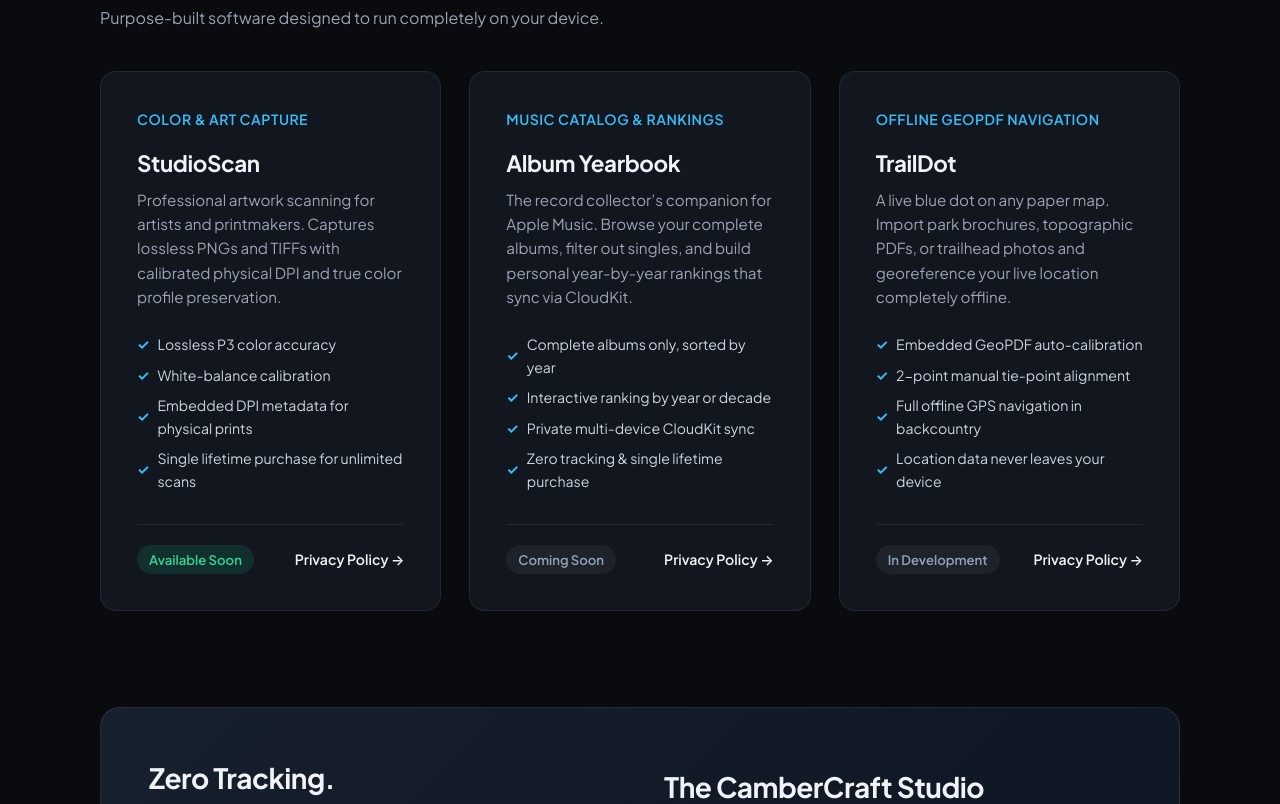
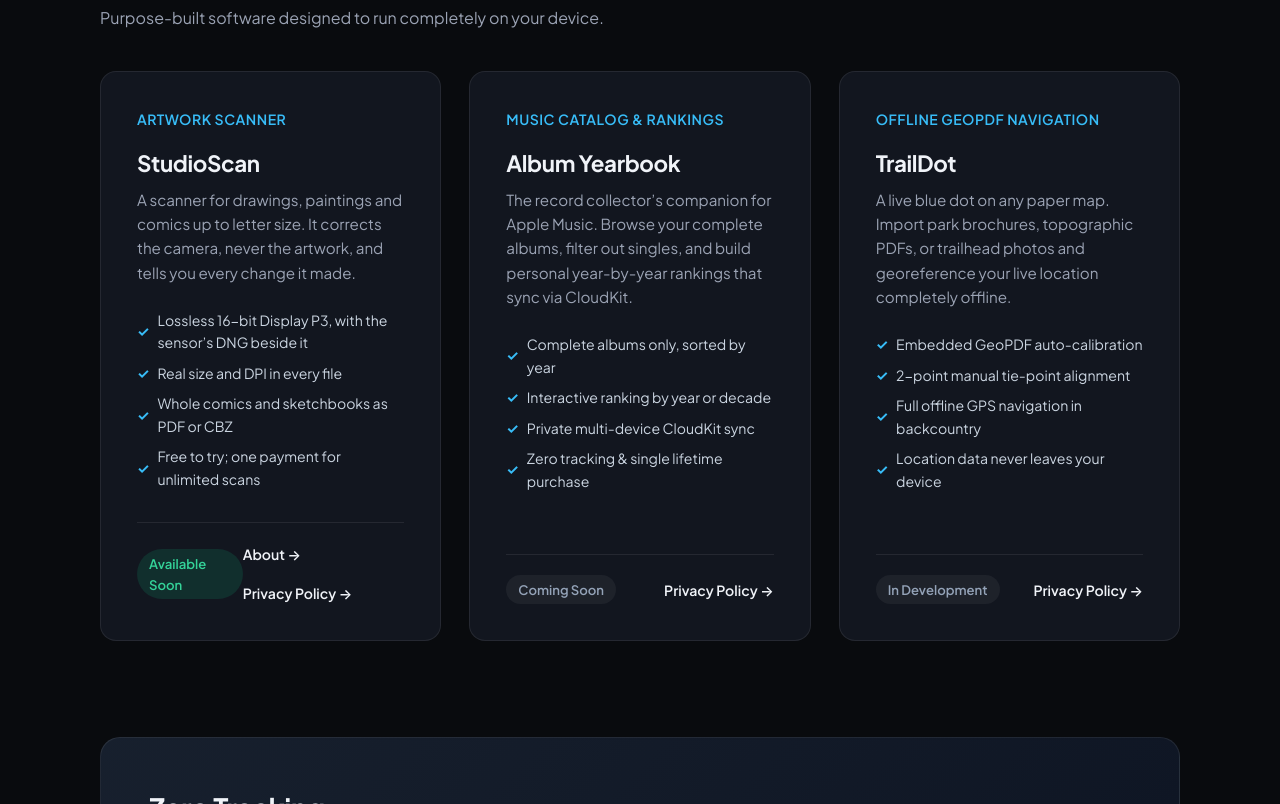
Before and after one commit to mattcflynn/cambercraft, a plain HTML site: page index.html in a window 1280 px wide. Shown: the part 665-1469 px from the top of the page. Drawn offline with Linux system fonts and the light colour scheme.

Commit message:
Bring the StudioScan card up to date and link its page
Co-Authored-By: Claude Opus 5.5 <noreply@anthropic.com>

```diff
--- a/index.html
+++ b/index.html
@@ -467,21 +467,24 @@
         <!-- StudioScan -->
         <div class="app-card studioscan">
           <div>
-            <div class="app-tagline">Color &amp; Art Capture</div>
+            <div class="app-tagline">Artwork Scanner</div>
             <h3>StudioScan</h3>
             <p>
-              Professional artwork scanning for artists and printmakers. Captures lossless PNGs and TIFFs with calibrated physical DPI and true color profile preservation.
+              A scanner for drawings, paintings and comics up to letter size. It corrects the camera, never the artwork, and tells you every change it made.
             </p>
             <ul class="app-features">
-              <li>Lossless P3 color accuracy</li>
-              <li>White-balance calibration</li>
-              <li>Embedded DPI metadata for physical prints</li>
-              <li>Single lifetime purchase for unlimited scans</li>
+              <li>Lossless 16-bit Display P3, with the sensor&rsquo;s DNG beside it</li>
+              <li>Real size and DPI in every file</li>
+              <li>Whole comics and sketchbooks as PDF or CBZ</li>
+              <li>Free to try; one payment for unlimited scans</li>
             </ul>
           </div>
           <div class="app-footer">
             <span class="app-status live">Available Soon</span>
-            <a href="/privacy/studioscan/" class="app-link">Privacy Policy &rarr;</a>
+            <span style="display:flex;gap:1rem;flex-wrap:wrap">
+              <a href="/studioscan/" class="app-link">About &rarr;</a>
+              <a href="/privacy/studioscan/" class="app-link">Privacy Policy &rarr;</a>
+            </span>
           </div>
         </div>
 
```
